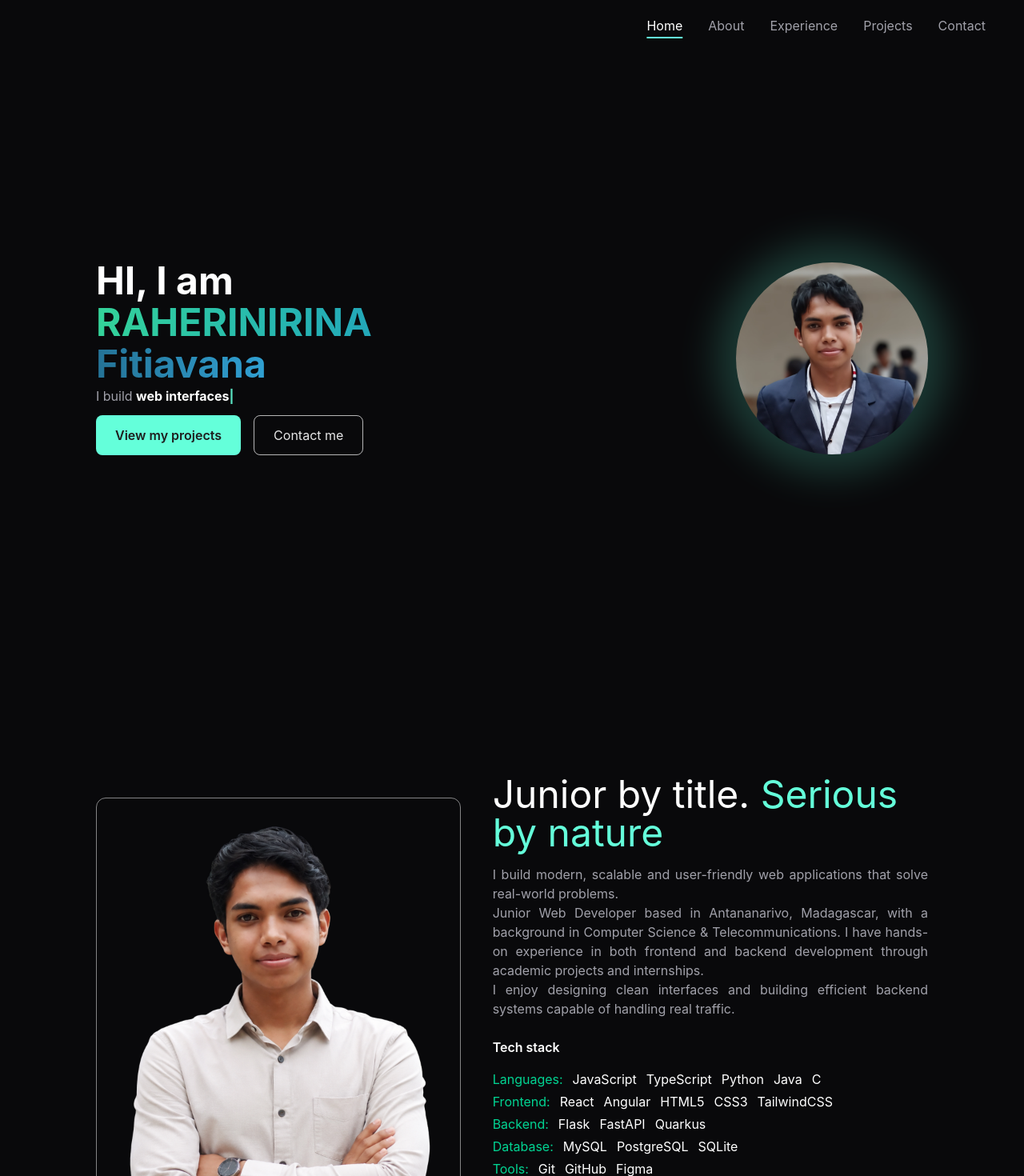
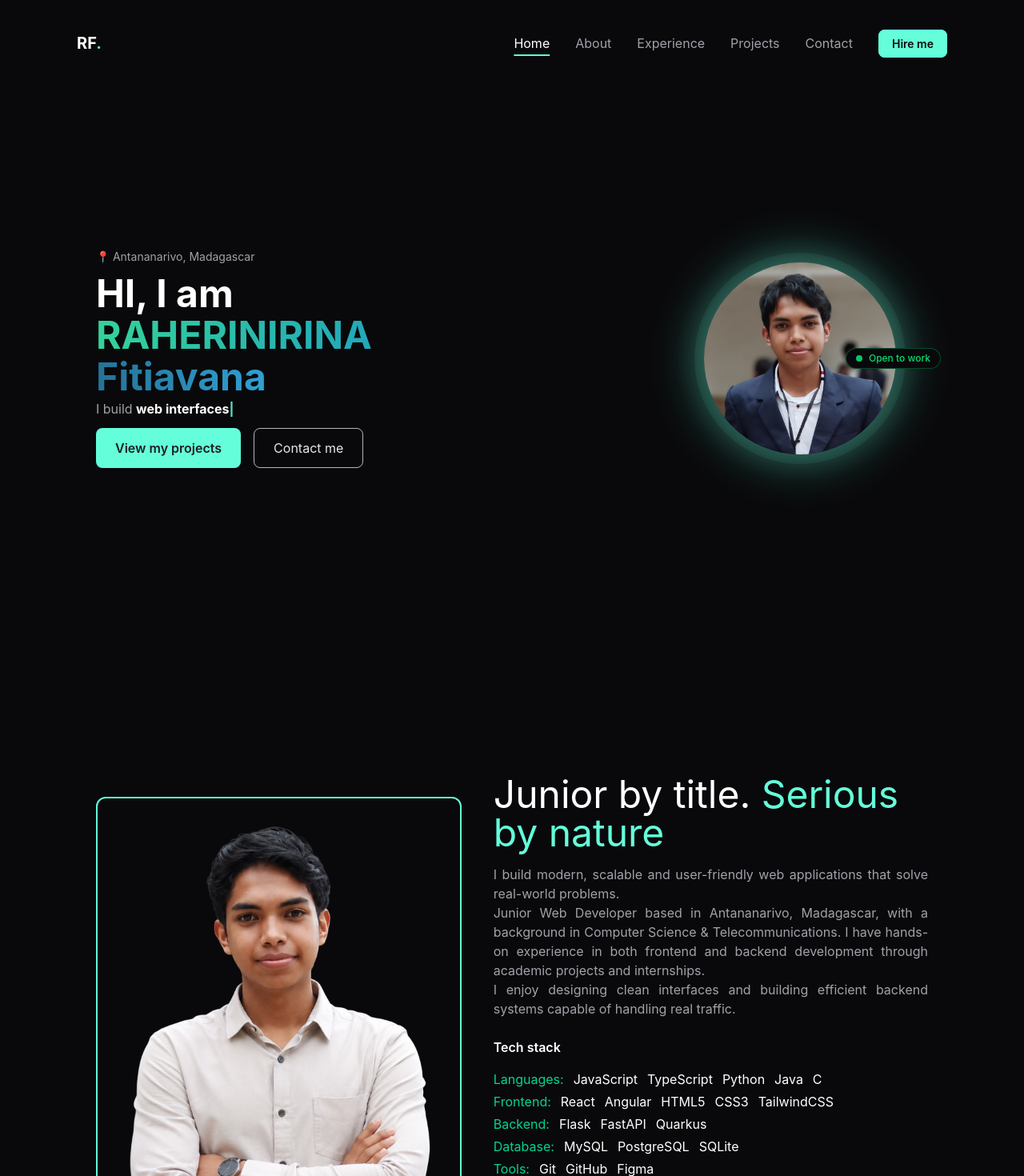
Before and after one commit to Fitia26/Portfolio, a React (Vite) app: page / in a window 1280 px wide. Shown: the top 1470 px of the page at 80% size. Built offline with nearby package versions, Linux system fonts and the light colour scheme.

Commit message:
Navbar ameliorations and some animations

```diff
--- a/src/components/About.jsx
+++ b/src/components/About.jsx
@@ -14,7 +14,7 @@ const About = () => {
    const ref = useScrollAnimation()
   return (
     <section id='about' ref={ref} className='animate-hidden w-full min-h-screen flex flex-col lg:flex-row gap-10 items-center justify-between px-6 lg:px-30 pt-24'>
-        <div className='relative border border-white/50 rounded-xl overflow-hidden'>
+        <div className='relative border-2 border-primary/30 rounded-xl overflow-hidden animate-border-glow'>
             <img src={profilImg} className='relative w-full lg:w-[500px] h-[400px] lg:h-[500px] object-cover rounded-xl'/>
         </div>
         <div className='w-full lg:w-[600px]'>
--- a/src/components/Hero.jsx
+++ b/src/components/Hero.jsx
@@ -40,6 +40,7 @@ const Hero = () => {
     return (
         <section id='home' ref={ref} className='animate-hidden w-full min-h-screen flex flex-col lg:flex-row items-center justify-between px-6 lg:px-30 pt-24'>
             <div className='order-2 lg:order-1 mb-7 lg:mb-0'>
+                <p className='text-text-muted text-sm mb-3'>📍 Antananarivo, Madagascar</p>
                 <h1 className='text-white text-3xl lg:text-5xl font-bold mb-0 lg:mb-1'>HI, I am</h1>
                 <h1 className='bg-gradient-to-r from-[#34D399] to-[#23A7B9] bg-clip-text text-transparent text-3xl lg:text-5xl font-bold mb-0 lg:mb-1'>RAHERINIRINA</h1>
                 <h1 className='bg-gradient-to-r from-[#38BDF8]/59 to-[#38BDF8] bg-clip-text text-transparent text-3xl lg:text-5xl font-bold mb-0 lg:mb-1'>Fitiavana</h1>
@@ -55,9 +56,13 @@ const Hero = () => {
                     <button className='border border-white/70 text-white/90 px-6 py-3 rounded-lg cursor-pointer hover:text-primary hover:border-none transition-all duration-300'>Contact me</button>
                 </div>
             </div>
-            <div className='order-1 lg:order-2 relative flex items-center justify-center mt-10 lg:mt-0'>
+            <div className='order-1 lg:order-2 relative flex items-center justify-center mt-10 lg:mt-0 overflow-visible px-10'>
                 <div className="absolute w-72 h-72 bg-primary rounded-full blur-xl opacity-20"></div>
-                <img src={profilImg}  className='relative rounded-full w-60 h-60 object-cover'/>
+                <img src={profilImg}  className='relative rounded-full w-60 h-60 object-cover animate-pulse-glow'/>
+                <div className='absolute -right-4 top-1/2 -translate-y-1/2 flex items-center gap-2 bg-dark border border-green-400/30 px-3 py-1 rounded-full'>
+                    <span className='w-2 h-2 bg-green-400 rounded-full animate-pulse'></span>
+                    <span className='text-green-400 text-xs font-medium whitespace-nowrap'>Open to work</span>
+                </div>
             </div>
         </section>
     )
--- a/src/components/Navbar.jsx
+++ b/src/components/Navbar.jsx
@@ -27,6 +27,10 @@ export default function Navbar(){
     }, [])
     return(
         <nav className="fixed top-0 bg-dark w-full text-text-muted px-12 py-5 z-50">
+            <div className="flex justify-between items-center px-12 py-5">
+                <span className='text-white font-bold text-xl'>
+                    RF<span className='text-primary'>.</span>
+                </span>
                 <ul className="hidden lg:flex justify-end gap-8">
                     {links.map((link) => (
                         <li key={link.id}>
@@ -38,10 +42,22 @@ export default function Navbar(){
                             </a>
                         </li>
                     ))}
+
+                    <li>
+                        <a href="#contact"
+                            onClick={() => setActiveLink('contact')}
+                            className='bg-primary text-dark px-4 py-2 rounded-lg font-semibold text-sm hover:bg-transparent hover:text-primary border border-primary transition-all duration-300'>
+                            Hire me
+                        </a>
+                    </li>
                 </ul>
+
                 <button onClick={() => setIsOpen(!isOpen)} className="lg:hidden text-white text-2xl cursor-pointer hover:text-primary transition duration-300">
                     {isOpen ? '✕' : '☰'}
                 </button>
+            </div>
+
+
             {isOpen && (
                 <ul className="lg:hidden flex flex-col gap-4 px-12 pb-6">
                     {
@@ -58,6 +74,14 @@ export default function Navbar(){
                             )
                         )
                     }
+
+                    <li>
+                        <a href="#contact"
+                            onClick={() => { setActiveLink('contact'); setIsOpen(false) }}
+                            className='inline-block bg-primary text-dark px-4 py-2 rounded-lg font-semibold text-sm'>
+                            Hire me
+                        </a>
+                    </li>
                 </ul>
             )}
         </nav>
--- a/src/index.css
+++ b/src/index.css
@@ -25,3 +25,21 @@ body {
   opacity: 1;
   transform: translateY(0);
 }
+
+@keyframes pulse-glow {
+  0%, 100% { box-shadow: 0 0 0 0 #64FFDA44, 0 0 20px #64FFDA22; }
+  50% { box-shadow: 0 0 0 12px #64FFDA11, 0 0 40px #64FFDA44; }
+}
+
+.animate-pulse-glow {
+  animation: pulse-glow 2.5s ease-in-out infinite;
+}
+
+@keyframes border-glow {
+  0%, 100% { border-color: #64FFDA44; }
+  50% { border-color: #64FFDA; }
+}
+
+.animate-border-glow {
+  animation: border-glow 2.5s ease-in-out infinite;
+}
```
Lines whose indentation alone changed are shown as unchanged.
